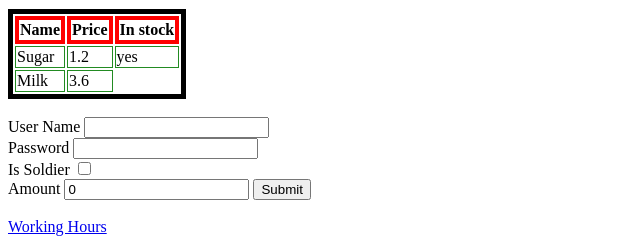
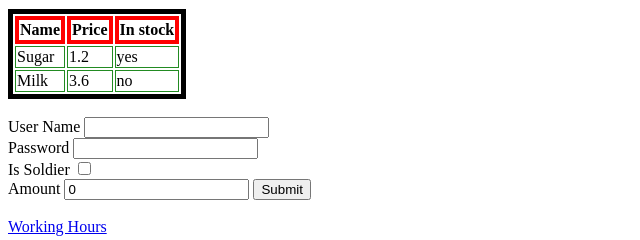
Before and after one commit to zzfima/Meta-Back-End-Developer-Professional-Certificate, a plain HTML site: page Introduction to Back-End Development/Little Lemon Site/simple.html in a window 1280 px wide. Shown: the part 310-550 px from the top of the page, 0-640 px from the left. Drawn offline with Linux system fonts and the light colour scheme.

Commit message:
add text

```diff
--- a/Introduction to Back-End Development/Little Lemon Site/simple.html
+++ b/Introduction to Back-End Development/Little Lemon Site/simple.html
@@ -26,6 +26,7 @@
         <tr>
             <td>Milk</td>
             <td>3.6</td>
+            <td>no</td>
         </tr>
     </table>
 
```
